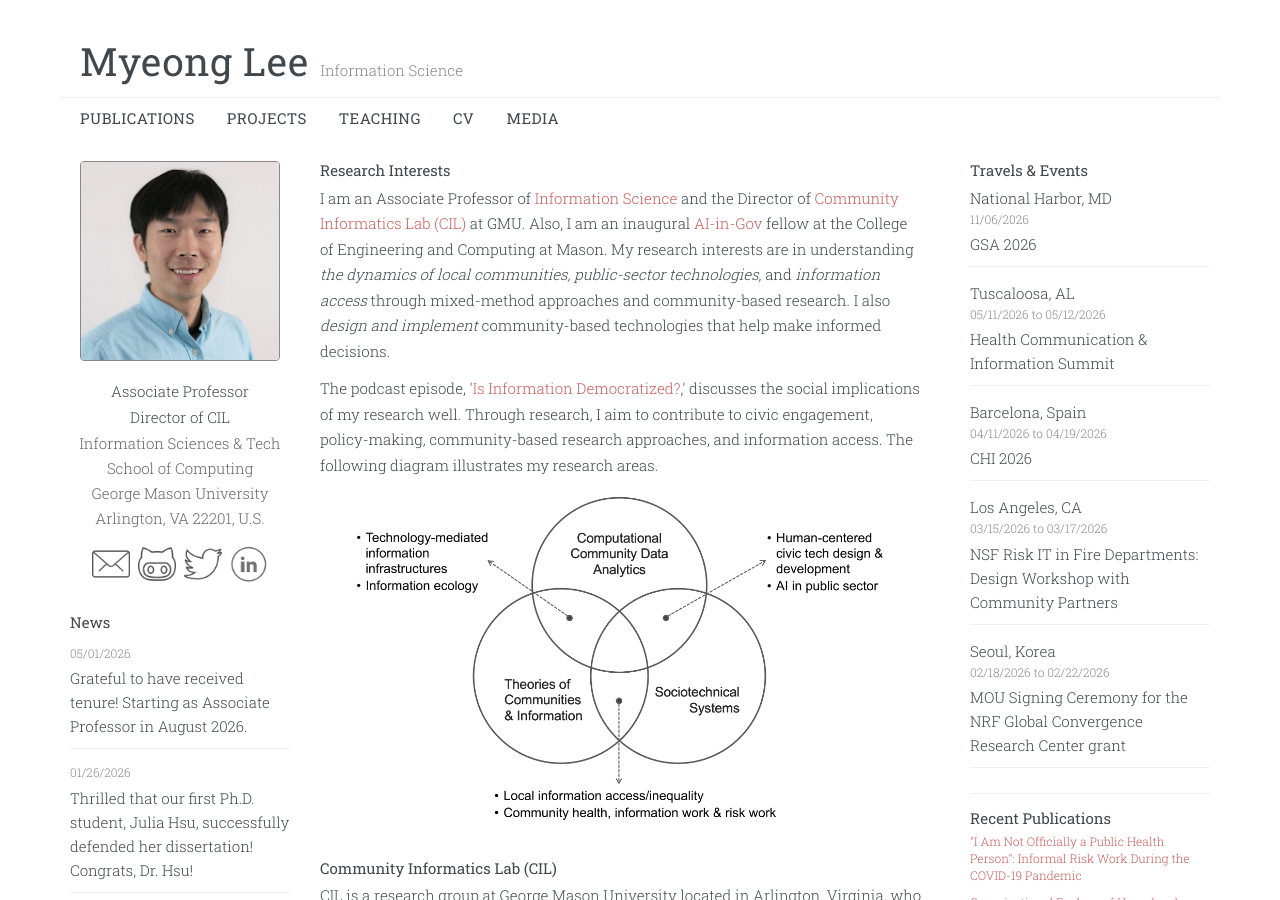
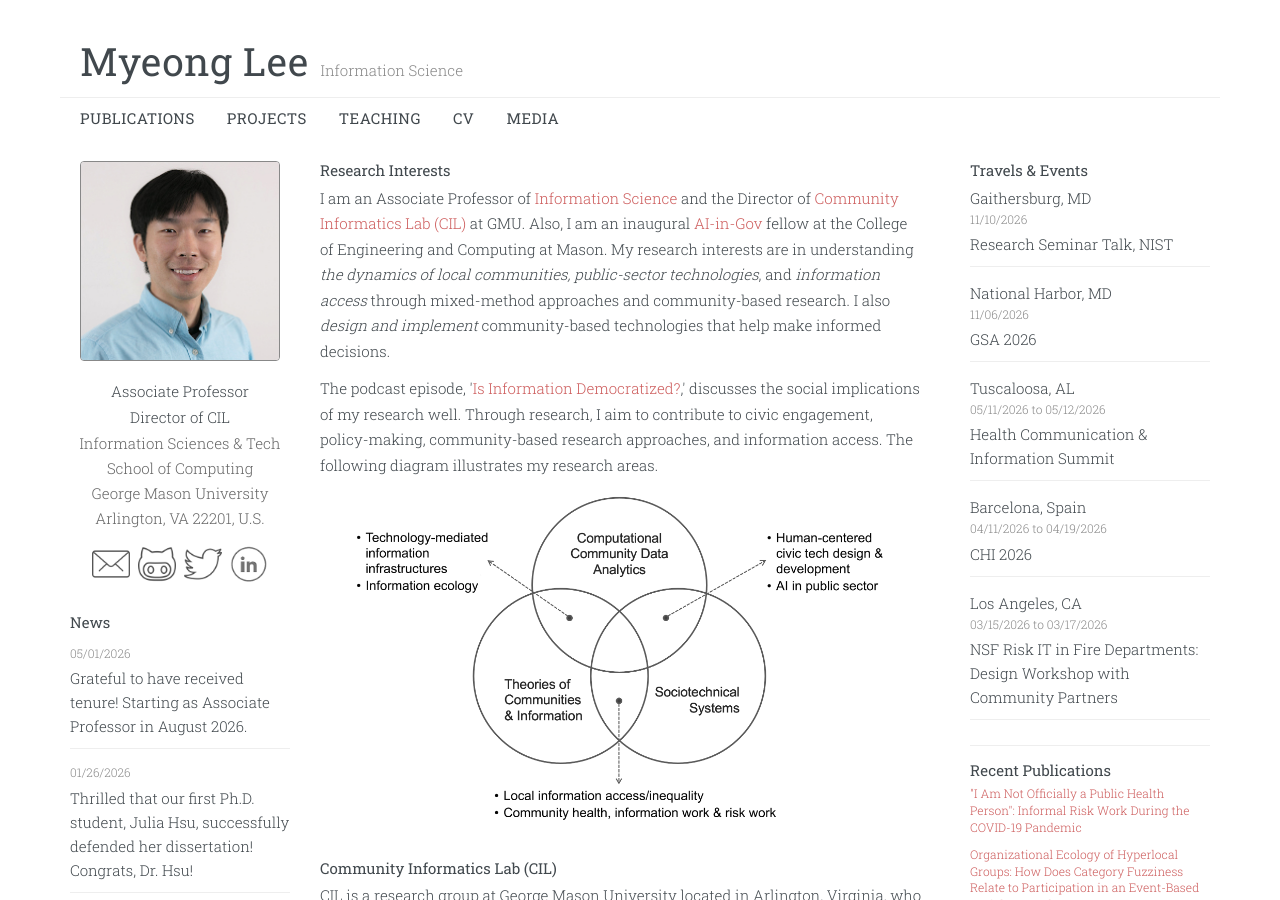
Before and after one commit to myeong/myeong.github.io, a Jekyll site: the page built from index.html, in a window 1280 px wide and 900 px high. Built offline with Jekyll 4.4.1, drawn with Linux system fonts in a browser that asks for light colours.

Commit message:
Add NIST research seminar talk travel (11/10)
Co-Authored-By: Claude Opus 5.5 <noreply@anthropic.com>

```diff
--- a/_data/travels.yml
+++ b/_data/travels.yml
@@ -1,3 +1,7 @@
+- city: "Gaithersburg, MD"
+  date: "11/10/2026"
+  title: "Research Seminar Talk, NIST"
+
 - city: "National Harbor, MD"
   date: "11/06/2026"
   title: "GSA 2026"
```
